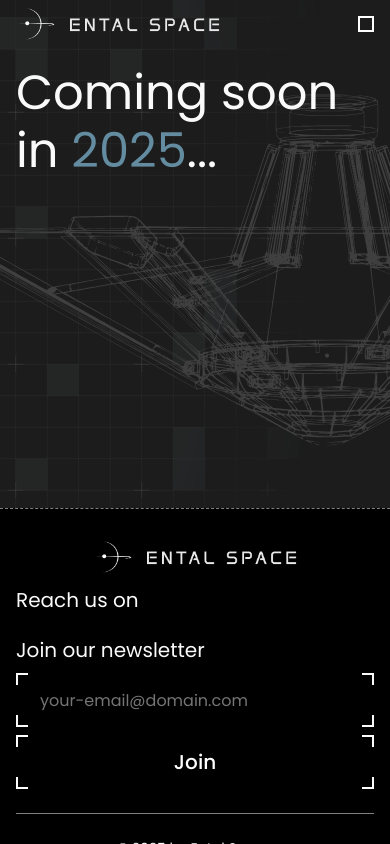
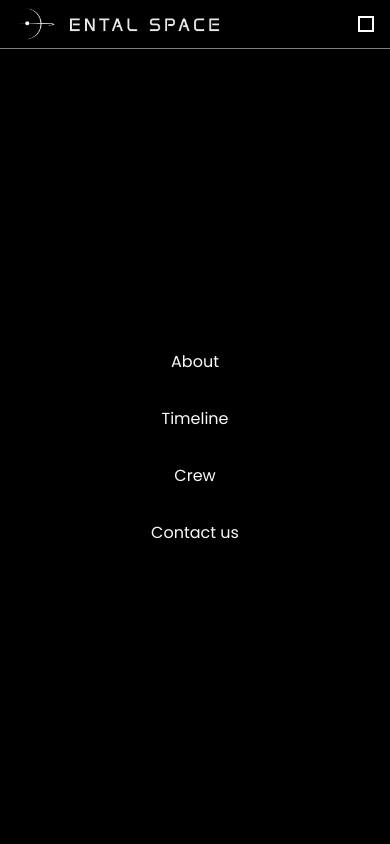
Before and after one commit to Kethableez/ental-space, an Angular app: page / in a window 390 px wide. Both pictures are taken after a click on the button "Menu". Built offline with nearby package versions, Linux system fonts and the light colour scheme; some icons are missing.

Commit message:
Improvements: * Added popover menu on mobile. * TODO: Focus trap / management

```diff
--- a/package.json
+++ b/package.json
@@ -11,6 +11,7 @@
 	},
 	"private": true,
 	"dependencies": {
+		"@angular/animations": "^19.2.7",
 		"@angular/common": "^19.2.0",
 		"@angular/compiler": "^19.2.0",
 		"@angular/core": "^19.2.0",
--- a/src/app/app.component.html
+++ b/src/app/app.component.html
@@ -1,5 +1,5 @@
-<div #appWrapper id="app-wrapper" class="app-wrapper">
-	<ktbz-header [isHeaderTransparent]="hasTransparentBg()"></ktbz-header>
+<div #appWrapper id="app-wrapper" class="app-wrapper" [class.scroll-trap]="!scrollEnabled()">
+	<ktbz-header [isHeaderTransparent]="hasTransparentBg()" (trapScroll)="toggleScroll($event)"></ktbz-header>
 	<ktbz-hero></ktbz-hero>
 	<ktbz-footer></ktbz-footer>
 </div>
--- a/src/app/app.component.ts
+++ b/src/app/app.component.ts
@@ -2,7 +2,7 @@ import { afterRender, ChangeDetectorRef, Component, ElementRef, signal, viewChil
 import { FooterComponent } from '@components/footer/footer.component';
 import { HeaderComponent } from '@components/header/header.component';
 import { HeroComponent } from '@sections/hero/hero.component';
-import { distinctUntilChanged, fromEvent, map } from 'rxjs';
+import { distinctUntilChanged, filter, fromEvent, map } from 'rxjs';
 
 @Component({
 	selector: 'ktbz-root',
@@ -13,6 +13,7 @@ import { distinctUntilChanged, fromEvent, map } from 'rxjs';
 export class AppComponent {
 	title = 'Ental space';
 	hasTransparentBg = signal<boolean>(true);
+	scrollEnabled = signal<boolean>(true);
 
 	private scrollableContent = viewChild<ElementRef<HTMLDivElement>>('appWrapper');
 
@@ -22,9 +23,14 @@ export class AppComponent {
 		});
 	}
 
+	public toggleScroll(toggle: boolean): void {
+		this.scrollEnabled.set(!toggle);
+	}
+
 	private observeScroll$(): void {
 		fromEvent(this.scrollableContent()!.nativeElement!, 'scroll')
 			.pipe(
+				filter(() => this.scrollEnabled()),
 				map((event: Event) => (event.srcElement as Element).scrollTop),
 				map((scrollTop) => scrollTop < 32),
 				distinctUntilChanged()
--- a/src/app/app.config.ts
+++ b/src/app/app.config.ts
@@ -1,9 +1,15 @@
 import { ApplicationConfig, provideZoneChangeDetection } from '@angular/core';
+import { provideAnimationsAsync } from '@angular/platform-browser/animations/async';
 import { provideRouter } from '@angular/router';
 
 import { routes } from './app.routes';
 import { provideClientHydration, withEventReplay } from '@angular/platform-browser';
 
 export const appConfig: ApplicationConfig = {
-  providers: [provideZoneChangeDetection({ eventCoalescing: true }), provideRouter(routes), provideClientHydration(withEventReplay())]
+	providers: [
+		provideZoneChangeDetection({ eventCoalescing: true }),
+		provideAnimationsAsync(),
+		provideRouter(routes),
+		provideClientHydration(withEventReplay())
+	]
 };
--- /dev/null
+++ b/src/app/core/animations/fade.animation.ts
@@ -0,0 +1,6 @@
+import { animate, state, style, transition, trigger } from '@angular/animations';
+
+export const fadeInOut = trigger('fadeInOut', [
+	transition(':enter', [style({ opacity: 0 }), animate(100, style({ opacity: 1 }))]),
+	transition(':leave', [animate(100, style({ opacity: 0 }))])
+]);
--- a/src/app/core/components/header/header.component.html
+++ b/src/app/core/components/header/header.component.html
@@ -1,9 +1,21 @@
-<div class="navigation" [class.is-transparent]="isHeaderTransparent()">
+<div class="navigation" [class.is-transparent]="isHeaderTransparent() && !menuState()">
 	<div class="content-container navigation__body">
 		<img class="no-select app-logo" src="logo.png" alt="Ental Space Logo" />
 
 		@if (compactNavigation()) {
-			<button ktbzButton iconOnly icon="rocket-launch">Menu</button>
+			<button ktbzButton iconOnly icon="rocket-launch" (click)="toggleMenu()">Menu</button>
+			@if (menuState()) {
+				<div class="menu-mobile" @fadeInOut>
+					<div class="separator"></div>
+					<div class="menu-mobile__content">
+						<div class="menu-items--mobile">
+							@for (item of menuItems; track $index) {
+								<a class="menu-item no-select">{{ item.label }}</a>
+							}
+						</div>
+					</div>
+				</div>
+			}
 		} @else {
 			<div class="menu-items">
 				@for (item of menuItems; track $index) {
--- a/src/app/core/components/header/header.component.scss
+++ b/src/app/core/components/header/header.component.scss
@@ -23,6 +23,7 @@
 	}
 
 	.navigation {
+		anchor-name: --navigation-bar;
 		background-color: black;
 		padding-block: 8px;
 		transition: background-color 150ms ease-in-out;
@@ -59,11 +60,43 @@
 		}
 	}
 
+	.menu-mobile {
+		background: black;
+		position: fixed;
+		position-area: bottom;
+		position-anchor: --navigation-bar;
+		width: 100dvw;
+		height: 100%;
+
+		&__content {
+			height: 100%;
+			display: flex;
+			flex-direction: column;
+			align-items: center;
+			justify-content: center;
+		}
+	}
+
+	.separator {
+		margin-inline: auto;
+		display: block;
+		width: 100%;
+		height: 1px;
+		background-color: gray;
+	}
+
 	.menu-items {
 		display: flex;
 		flex-direction: row;
 		align-items: center;
 		gap: 72px;
+
+		&--mobile {
+			display: flex;
+			flex-direction: column;
+			align-items: center;
+			gap: 32px;
+		}
 
 		.menu-item {
 			padding: 4px 12px;
--- a/src/app/core/components/header/header.component.ts
+++ b/src/app/core/components/header/header.component.ts
@@ -1,5 +1,6 @@
-import { afterRender, Component, DestroyRef, ElementRef, HostBinding, HostListener, inject, input, signal } from '@angular/core';
+import { afterRender, Component, DestroyRef, ElementRef, HostBinding, HostListener, inject, input, output, signal } from '@angular/core';
 import { takeUntilDestroyed } from '@angular/core/rxjs-interop';
+import { fadeInOut } from '@animations/fade.animation';
 import { ButtonDirective } from '@directives/button.directive';
 import { MenuItem } from '@models/menu-item.model';
 import { distinctUntilChanged, fromEvent } from 'rxjs';
@@ -8,10 +9,13 @@ import { distinctUntilChanged, fromEvent } from 'rxjs';
 	selector: 'ktbz-header',
 	imports: [ButtonDirective],
 	templateUrl: './header.component.html',
-	styleUrl: './header.component.scss'
+	styleUrl: './header.component.scss',
+	animations: [fadeInOut]
 })
 export class HeaderComponent {
 	public readonly isHeaderTransparent = input<boolean>(true);
+	public trapScroll = output<boolean>();
+	public menuState = signal(false);
 	protected compactNavigation = signal(false);
 	private readonly destroyRef = inject(DestroyRef);
 	protected readonly menuItems: MenuItem[] = [
@@ -46,6 +50,16 @@ export class HeaderComponent {
 		});
 	}
 
+	public toggleMenu(): void {
+		this.menuState.set(!this.menuState());
+		if (this.menuState()) {
+			document.body.classList.add('scroll-trap');
+		} else {
+			document.body.classList.remove('scroll-trap');
+		}
+		this.trapScroll.emit(this.menuState());
+	}
+
 	private observe(): void {
 		const observer = new ResizeObserver((entries: ResizeObserverEntry[]) => {
 			const width = entries[0].borderBoxSize[0].inlineSize;
--- a/src/assets/styles/core/_reset.scss
+++ b/src/assets/styles/core/_reset.scss
@@ -30,3 +30,11 @@ textarea {
 	clip: rect(0 0 0 0);
 	overflow: hidden;
 }
+
+.scroll-trap {
+	overflow-y: hidden !important;
+
+	& > * {
+		overflow-y: hidden !important;
+	}
+}
--- a/tsconfig.json
+++ b/tsconfig.json
@@ -18,6 +18,7 @@
 		"target": "ES2022",
 		"module": "ES2022",
 		"paths": {
+			"@animations/*": ["./src/app/core/animations/*"],
 			"@functions/*": ["./src/app/core/functions/*"],
 			"@models/*": ["./src/app/core/models/*"],
 			"@consts/*": ["./src/app/core/consts/*"],
```
